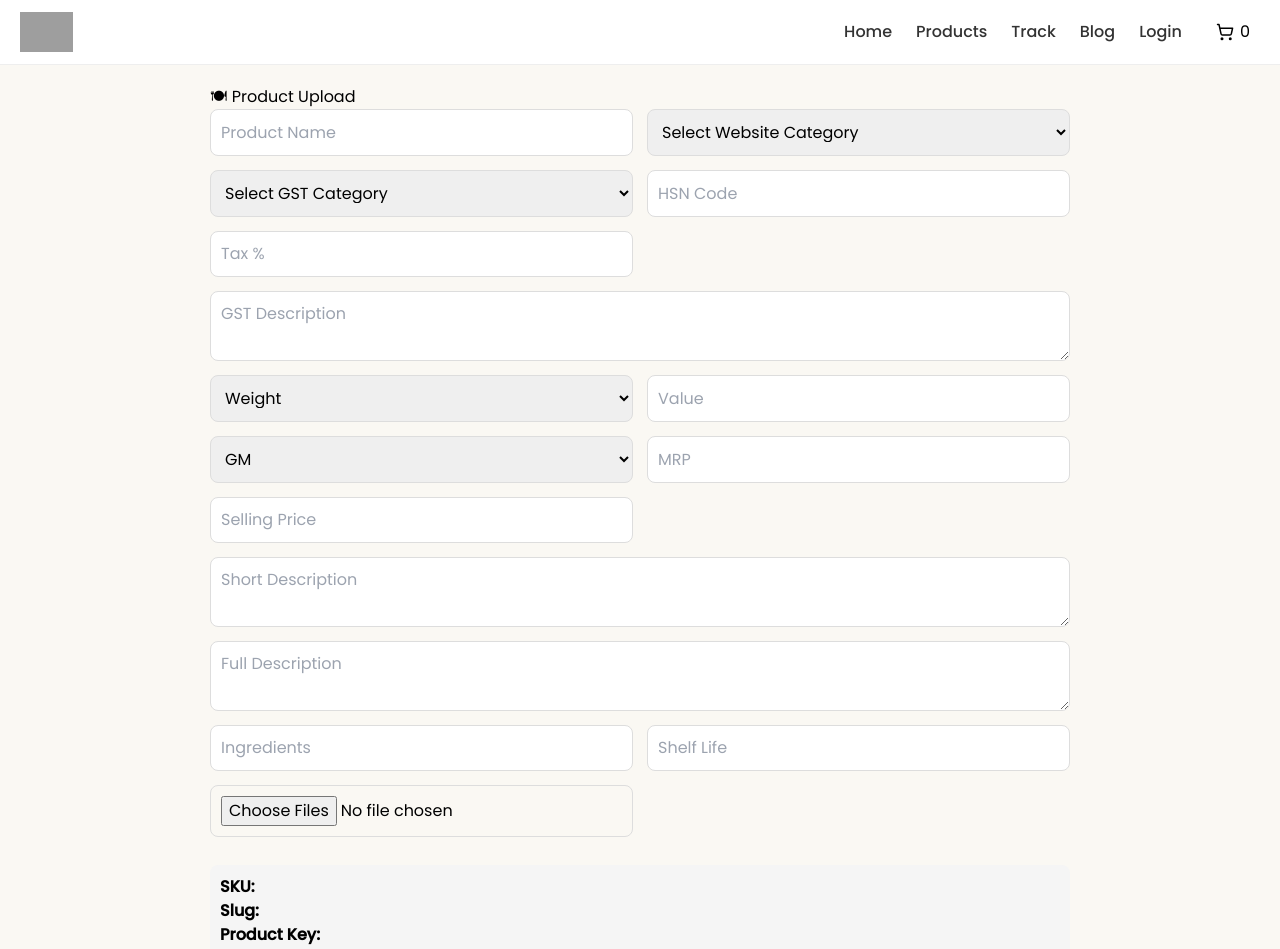
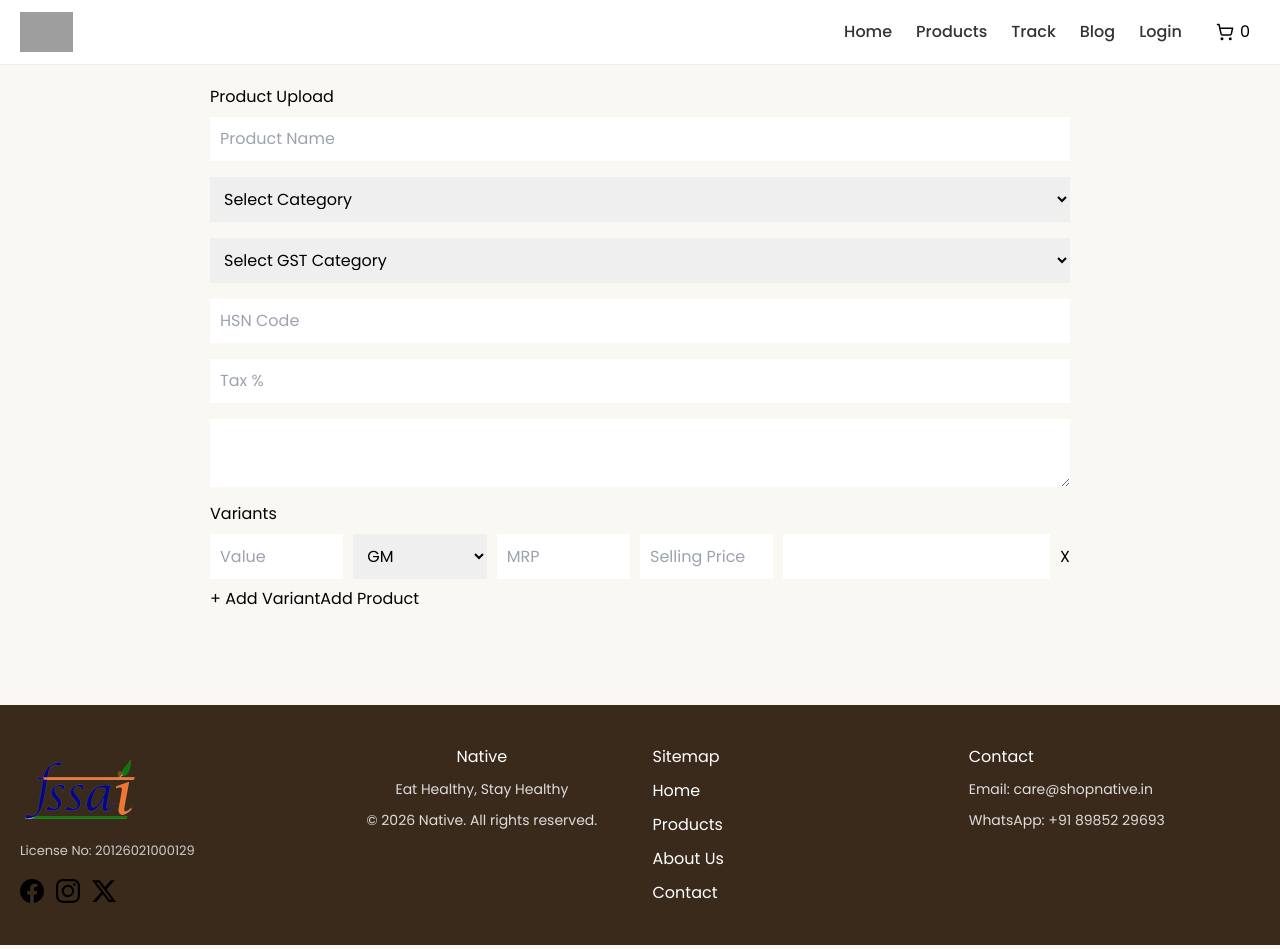
Before and after one commit to nagarajukandula55/native, a Next.js app: page /admin/products in a window 1280 px wide. Shown: the top 949 px of the page. Built offline with nearby package versions, Linux system fonts and the light colour scheme; grey boxes are pictures that could not be loaded.

Commit message:
Update page.js

```diff
--- a/app/admin/products/page.js
+++ b/app/admin/products/page.js
@@ -3,6 +3,15 @@
 import { useState, useEffect } from "react";
 
 export default function ProductUpload() {
+
+  const emptyVariant = {
+    value: "",
+    unit: "GM",
+    sku: "",
+    mrp: "",
+    sellingPrice: "",
+  };
+
   const emptyForm = {
     name: "",
     category: "",
@@ -10,34 +19,63 @@ export default function ProductUpload() {
     gstDescription: "",
     hsn: "",
     tax: "",
-    mrp: "",
-    sellingPrice: "",
+    description: "",
     shortDescription: "",
-    description: "",
-    variantType: "Weight",
-    variantValue: "",
-    variantUnit: "GM",
-    images: [],
     ingredients: "",
     shelfLife: "",
+    images: [],
+    variants: [emptyVariant],
   };
 
   const [form, setForm] = useState(emptyForm);
-  const [skuPreview, setSkuPreview] = useState("");
   const [productKey, setProductKey] = useState("");
   const [slug, setSlug] = useState("");
-  const [imagePreviews, setImagePreviews] = useState([]);
 
-  /* ================= GST CONFIG ================= */
+  /* ================= GST CONFIG (FIXED) ================= */
 
   const gstOptions = [
-    { name: "Food Preparations (Instant Mix)", hsn: "2106", tax: 5, desc: "Food preparations not elsewhere specified or included" },
-    { name: "Spices (Mixed/Ground)", hsn: "0910", tax: 5, desc: "Spices including mixed masalas" },
-    { name: "Edible Oils", hsn: "1513", tax: 5, desc: "Vegetable oils including cold pressed oils" },
-    { name: "Flours & Atta", hsn: "1101", tax: 5, desc: "Cereal flours like wheat, millet, rice flour" },
-    { name: "Pickles & Preserved Foods", hsn: "2001", tax: 12, desc: "Preserved vegetables/fruits" },
-    { name: "Ready to Eat Foods", hsn: "2106", tax: 12, desc: "Fully cooked packaged foods" },
-    { name: "Snacks / Namkeen", hsn: "2106", tax: 12, desc: "Namkeen & fried snacks" },
+    {
+      name: "Flours & Meals (Cereal Based)",
+      hsn: "1101 / 1102 / 1106",
+      tax: 5,
+      desc: "Flour, meal and powder of cereals, pulses, millets under Chapter 11",
+    },
+    {
+      name: "Food Preparations (Not Elsewhere Specified)",
+      hsn: "2106",
+      tax: 5,
+      desc: "Food preparations not elsewhere specified or included (includes dosa mix, idli mix)",
+    },
+    {
+      name: "Spices",
+      hsn: "0904 - 0910",
+      tax: 5,
+      desc: "Spices including pepper, chillies, turmeric, mixed masalas under Chapter 9",
+    },
+    {
+      name: "Edible Oils",
+      hsn: "1507 - 1515",
+      tax: 5,
+      desc: "Vegetable oils including groundnut, sesame, coconut oil",
+    },
+    {
+      name: "Prepared / Preserved Foods",
+      hsn: "2001 - 2008",
+      tax: 12,
+      desc: "Prepared or preserved vegetables, fruits, pickles, chutneys",
+    },
+    {
+      name: "Ready to Eat / Packaged Food",
+      hsn: "1904 / 2106",
+      tax: 12,
+      desc: "Prepared ready-to-eat food products including packaged items",
+    },
+    {
+      name: "Namkeen / Snack Items",
+      hsn: "2106",
+      tax: 12,
+      desc: "Namkeen, mixtures, fried snack products",
+    },
   ];
 
   const websiteCategories = [
@@ -64,23 +102,21 @@ export default function ProductUpload() {
     const key = clean.toUpperCase().replace(/[^A-Z0-9]/g, "");
     setProductKey(key);
 
-    const slugGen = form.name.toLowerCase().replace(/[^a-z0-9]+/g, "-").replace(/(^-|-$)/g, "");
+    const slugGen = form.name
+      .toLowerCase()
+      .replace(/[^a-z0-9]+/g, "-")
+      .replace(/(^-|-$)/g, "");
+
     setSlug(slugGen);
+  }, [form.name]);
 
-    if (!form.variantValue) return;
-
-    const variant = `${form.variantValue}${form.variantUnit}`.toUpperCase();
-
-    setSkuPreview(`NA-${key}-001-${variant}`);
-  }, [form.name, form.variantValue, form.variantUnit]);
+  /* ================= GST AUTO ================= */
 
   useEffect(() => {
-    if (!form.gstCategory) return;
-
-    const selected = gstOptions.find((g) => g.name === form.gstCategory);
+    const selected = gstOptions.find(g => g.name === form.gstCategory);
 
     if (selected) {
-      setForm((prev) => ({
+      setForm(prev => ({
         ...prev,
         hsn: selected.hsn,
         tax: selected.tax,
@@ -89,64 +125,29 @@ export default function ProductUpload() {
     }
   }, [form.gstCategory]);
 
-  function handleChange(e) {
-    const { name, value } = e.target;
-    setForm((prev) => ({ ...prev, [name]: value }));
+  /* ================= VARIANT ================= */
+
+  function updateVariant(i, field, value) {
+    const updated = [...form.variants];
+    updated[i][field] = value;
+
+    if (updated[i].value) {
+      const seq = String(i + 1).padStart(3, "0");
+      updated[i].sku = `NA-${productKey}-${seq}-${updated[i].value}${updated[i].unit}`;
     }
 
-  /* ================= IMAGE UPLOAD ================= */
-
-  async function handleImageUpload(e) {
-    const files = Array.from(e.target.files);
-
-    const previews = files.map((file) => ({
-      preview: URL.createObjectURL(file),
-      uploading: true,
-    }));
-
-    setImagePreviews((prev) => [...prev, ...previews]);
-
-    const uploadedUrls = [];
-
-    for (let i = 0; i < files.length; i++) {
-      const data = new FormData();
-      data.append("file", files[i]);
-      data.append("upload_preset", process.env.NEXT_PUBLIC_CLOUDINARY_UPLOAD_PRESET);
-
-      try {
-        const res = await fetch(
-          `https://api.cloudinary.com/v1_1/${process.env.NEXT_PUBLIC_CLOUDINARY_CLOUD_NAME}/image/upload`,
-          { method: "POST", body: data }
-        );
-
-        const json = await res.json();
-        uploadedUrls.push(json.secure_url);
-
-        setImagePreviews((prev) => {
-          const updated = [...prev];
-          updated[prev.length - files.length + i] = {
-            preview: json.secure_url,
-            uploading: false,
-          };
-          return updated;
-        });
-      } catch (err) {
-        console.error("Upload failed", err);
-      }
+    setForm({ ...form, variants: updated });
   }
 
-    setForm((prev) => ({
-      ...prev,
-      images: [...prev.images, ...uploadedUrls],
-    }));
+  function addVariant() {
+    setForm({ ...form, variants: [...form.variants, emptyVariant] });
   }
 
-  function removeImage(index) {
-    setImagePreviews((prev) => prev.filter((_, i) => i !== index));
-    setForm((prev) => ({
-      ...prev,
-      images: prev.images.filter((_, i) => i !== index),
-    }));
+  function removeVariant(i) {
+    setForm({
+      ...form,
+      variants: form.variants.filter((_, idx) => idx !== i),
+    });
   }
 
   /* ================= SUBMIT ================= */
@@ -154,182 +155,82 @@ export default function ProductUpload() {
   async function handleSubmit(e) {
     e.preventDefault();
 
-    if (!form.name || !form.variantValue || !form.sellingPrice) {
-      return alert("Fill required fields");
-    }
-
-    const payload = {
-      ...form,
-      sku: skuPreview,
-      productKey,
-      slug,
-      variant: `${form.variantValue}${form.variantUnit}`.toUpperCase(),
-      discount:
-        form.mrp && form.sellingPrice
-          ? Math.round(((form.mrp - form.sellingPrice) / form.mrp) * 100)
-          : 0,
-    };
-
+    for (let v of form.variants) {
       await fetch("/api/admin/products", {
         method: "POST",
         headers: { "Content-Type": "application/json" },
-      body: JSON.stringify(payload),
+        body: JSON.stringify({
+          ...form,
+          variant: `${v.value}${v.unit}`,
+          sku: v.sku,
+          mrp: v.mrp,
+          sellingPrice: v.sellingPrice,
+          productKey,
+          slug,
+        }),
       });
+    }
 
     alert("Product Added");
-
-    setForm(emptyForm);
-    setImagePreviews([]);
   }
-
-  const discount =
-    form.mrp && form.sellingPrice
-      ? Math.round(((form.mrp - form.sellingPrice) / form.mrp) * 100)
-      : 0;
 
   /* ================= UI ================= */
 
   return (
     <div className="container">
-      <h1>🍽 Product Upload</h1>
+      <h1>Product Upload</h1>
 
-      <form onSubmit={handleSubmit} className="form">
+      <form onSubmit={handleSubmit}>
 
-        <input name="name" placeholder="Product Name" value={form.name} onChange={handleChange} />
+        <input
+          placeholder="Product Name"
+          value={form.name}
+          onChange={(e) => setForm({ ...form, name: e.target.value })}
+        />
 
-        <select name="category" value={form.category} onChange={handleChange}>
-          <option value="">Select Website Category</option>
-          {websiteCategories.map((cat) => (
-            <option key={cat}>{cat}</option>
-          ))}
+        <select onChange={(e) => setForm({ ...form, category: e.target.value })}>
+          <option>Select Category</option>
+          {websiteCategories.map(c => <option key={c}>{c}</option>)}
         </select>
 
-        <select name="gstCategory" value={form.gstCategory} onChange={handleChange}>
-          <option value="">Select GST Category</option>
-          {gstOptions.map((g) => (
+        {/* GST */}
+        <select onChange={(e) => setForm({ ...form, gstCategory: e.target.value })}>
+          <option>Select GST Category</option>
+          {gstOptions.map(g => (
             <option key={g.name}>{g.name} ({g.tax}%)</option>
           ))}
         </select>
 
         <input value={form.hsn} readOnly placeholder="HSN Code" />
         <input value={form.tax} readOnly placeholder="Tax %" />
+        <textarea value={form.gstDescription} readOnly />
 
-        <textarea className="full" value={form.gstDescription} readOnly placeholder="GST Description" />
+        {/* VARIANTS */}
+        <h3>Variants</h3>
 
-        <select name="variantType" value={form.variantType} onChange={handleChange}>
-          <option>Weight</option>
-          <option>Volume</option>
+        {form.variants.map((v, i) => (
+          <div key={i} className="row">
+            <input placeholder="Value" onChange={(e)=>updateVariant(i,"value",e.target.value)} />
+            <select onChange={(e)=>updateVariant(i,"unit",e.target.value)}>
+              <option>GM</option><option>KG</option><option>ML</option><option>L</option>
             </select>
-
-        <input name="variantValue" placeholder="Value" value={form.variantValue} onChange={handleChange} />
-
-        <select name="variantUnit" value={form.variantUnit} onChange={handleChange}>
-          <option>GM</option>
-          <option>KG</option>
-          <option>ML</option>
-          <option>L</option>
-        </select>
-
-        <input name="mrp" type="number" placeholder="MRP" value={form.mrp} onChange={handleChange} />
-        <input name="sellingPrice" type="number" placeholder="Selling Price" value={form.sellingPrice} onChange={handleChange} />
-
-        <textarea className="full" name="shortDescription" placeholder="Short Description" value={form.shortDescription} onChange={handleChange} />
-        <textarea className="full" name="description" placeholder="Full Description" value={form.description} onChange={handleChange} />
-
-        <input name="ingredients" placeholder="Ingredients" value={form.ingredients} onChange={handleChange} />
-        <input name="shelfLife" placeholder="Shelf Life" value={form.shelfLife} onChange={handleChange} />
-
-        <input type="file" multiple onChange={handleImageUpload} />
-
-        {/* IMAGE PREVIEW */}
-        <div className="imageGrid full">
-          {imagePreviews.map((img, i) => (
-            <div key={i} className="imgBox">
-              <img src={img.preview} />
-              {img.uploading && <div className="overlay">Uploading...</div>}
-              <button type="button" onClick={() => removeImage(i)}>✕</button>
+            <input placeholder="MRP" onChange={(e)=>updateVariant(i,"mrp",e.target.value)} />
+            <input placeholder="Selling Price" onChange={(e)=>updateVariant(i,"sellingPrice",e.target.value)} />
+            <input value={v.sku} readOnly />
+            <button type="button" onClick={()=>removeVariant(i)}>X</button>
           </div>
         ))}
-        </div>
 
-        <div className="preview full">
-          <p><b>SKU:</b> {skuPreview}</p>
-          <p><b>Slug:</b> {slug}</p>
-          <p><b>Product Key:</b> {productKey}</p>
-          <p><b>Discount:</b> {discount}%</p>
-        </div>
+        <button type="button" onClick={addVariant}>+ Add Variant</button>
 
-        <button className="full">Add Product</button>
+        <button>Add Product</button>
+
       </form>
 
       <style jsx>{`
-        .container { max-width: 900px; margin: auto; padding: 20px; }
-
-        .form {
-          display: grid;
-          grid-template-columns: repeat(2, 1fr);
-          gap: 14px;
-        }
-
-        input, textarea, select {
-          padding: 10px;
-          border: 1px solid #ddd;
-          border-radius: 8px;
-        }
-
-        .full { grid-column: span 2; }
-
-        .imageGrid {
-          display: grid;
-          grid-template-columns: repeat(auto-fill, minmax(90px, 1fr));
-          gap: 10px;
-        }
-
-        .imgBox { position: relative; }
-
-        .imgBox img {
-          width: 100%;
-          height: 90px;
-          object-fit: cover;
-          border-radius: 8px;
-        }
-
-        .imgBox button {
-          position: absolute;
-          top: 5px;
-          right: 5px;
-          background: red;
-          color: white;
-          border: none;
-          border-radius: 50%;
-          width: 22px;
-          height: 22px;
-        }
-
-        .overlay {
-          position: absolute;
-          inset: 0;
-          background: rgba(0,0,0,0.5);
-          color: white;
-          font-size: 10px;
-          display: flex;
-          align-items: center;
-          justify-content: center;
-        }
-
-        button {
-          padding: 12px;
-          background: black;
-          color: white;
-          border: none;
-          border-radius: 10px;
-        }
-
-        .preview {
-          background: #f5f5f5;
-          padding: 10px;
-          border-radius: 8px;
-        }
+        .container { max-width:900px;margin:auto;padding:20px; }
+        input,select,textarea { width:100%;padding:10px;margin:8px 0; }
+        .row { display:grid;grid-template-columns:1fr 1fr 1fr 1fr 2fr auto;gap:10px; }
       `}</style>
     </div>
   );
```
Lines whose indentation alone changed are shown as unchanged.
